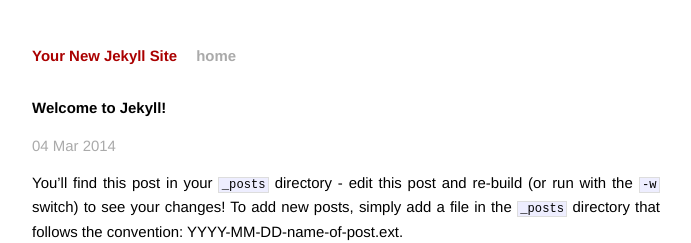
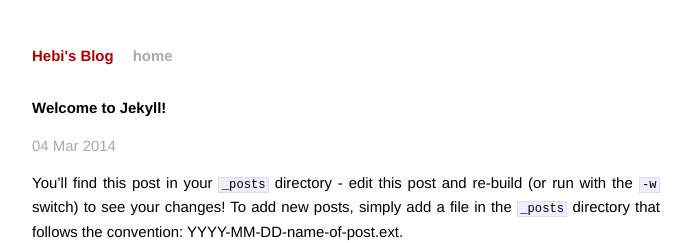
Before and after one commit to lihebi/blog, a Jekyll site: the page built from _posts/2014-03-04-welcome-to-jekyll.markdown, in a window 1280 px wide. Shown: the top 243 px of the page, without its empty margins (294-985 px from the left). Built offline with Jekyll 4.4.1, drawn with Linux system fonts in a browser that asks for light colours; Markdown is read by kramdown in place of the engine named in the settings.

Commit message:
add baseurl to /blog

```diff
--- a/_config.yml
+++ b/_config.yml
@@ -1,3 +1,4 @@
-name: Your New Jekyll Site
+name: Hebi's Blog
 markdown: redcarpet
 pygments: true
+baseurl: /blog
```
